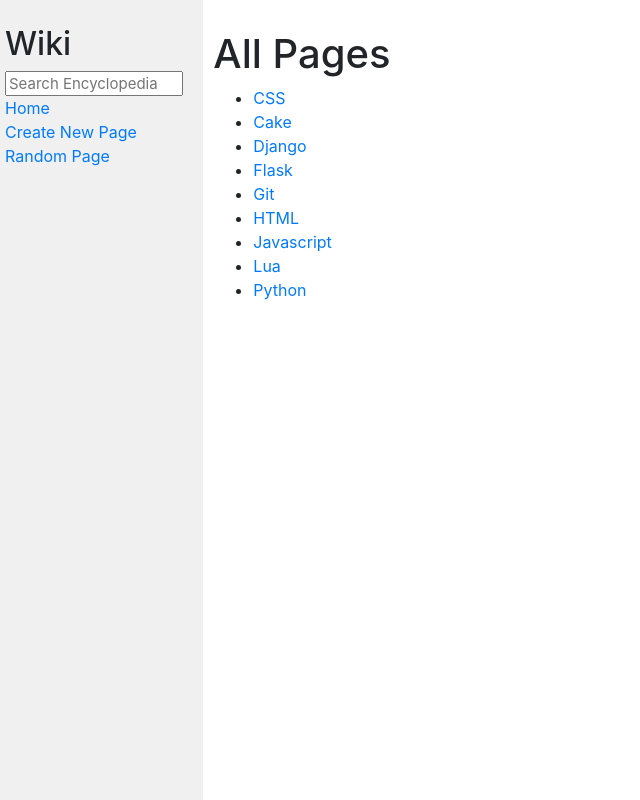
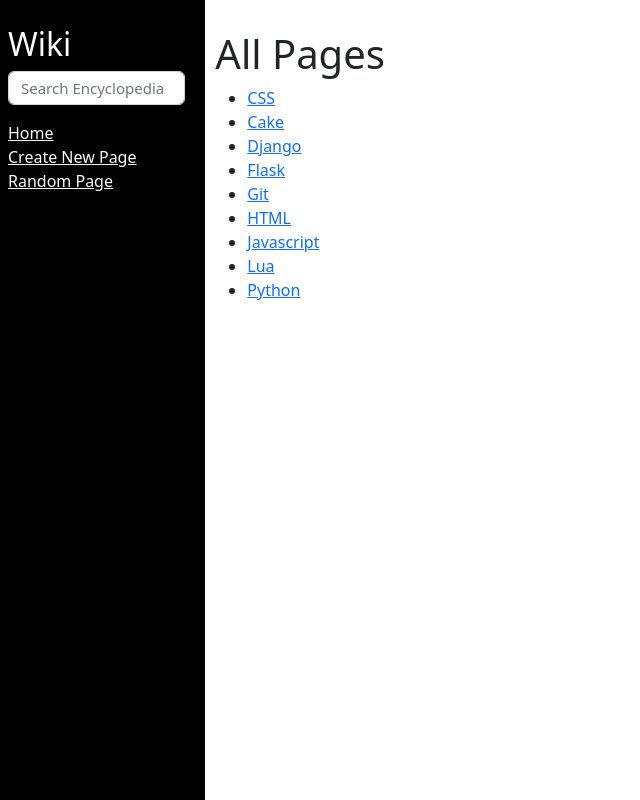
Before and after one commit to nqabenhle/wiki, a Django app: page /wiki/ in a window 1280 px wide. Shown: the whole page, without its empty margins (0-640 px from the left). Run offline with Django 3.2, Linux system fonts and the light colour scheme; some libraries are stand-ins or nearby versions.

Commit message:
Improve aesthetics of sidebar

```diff
--- a/encyclopedia/static/encyclopedia/styles.css
+++ b/encyclopedia/static/encyclopedia/styles.css
@@ -22,9 +22,14 @@ textarea {
   line-height: 15px; }
 
 .sidebar {
-  background-color: #f0f0f0;
+  background-color: #000;
+  color: #fafafa;
   height: 100vh;
   padding: 20px; }
+  .sidebar a {
+    color: #fafafa; }
+  .sidebar a:hover {
+    color: #fafafa !important; }
 
 .sidebar h2 {
   margin-top: 5px; }
--- a/encyclopedia/static/encyclopedia/styles.scss
+++ b/encyclopedia/static/encyclopedia/styles.scss
@@ -31,9 +31,16 @@ textarea {
 }
 
 .sidebar {
-    background-color: #f0f0f0;
+    background-color: #000;
+    color: #fafafa;
     height: 100vh;
     padding: 20px;
+    a {
+        color: #fafafa;
+    }
+    a:hover {
+        color: #fafafa !important;
+    }
 }
 
 .sidebar h2 {
--- a/encyclopedia/templates/encyclopedia/layout.html
+++ b/encyclopedia/templates/encyclopedia/layout.html
@@ -5,7 +5,8 @@
 <html lang="en">
     <head>
         <title>{% block title %}{% endblock %}</title>
-        <link rel="stylesheet" href="https://stackpath.bootstrapcdn.com/bootstrap/4.4.1/css/bootstrap.min.css" integrity="sha384-Vkoo8x4CGsO3+Hhxv8T/Q5PaXtkKtu6ug5TOeNV6gBiFeWPGFN9MuhOf23Q9Ifjh" crossorigin="anonymous">
+        <link href="https://cdn.jsdelivr.net/npm/bootstrap@5.2.0/dist/css/bootstrap.min.css" rel="stylesheet" integrity="sha384-gH2yIJqKdNHPEq0n4Mqa/HGKIhSkIHeL5AyhkYV8i59U5AR6csBvApHHNl/vI1Bx" crossorigin="anonymous">
+        <script src="https://cdn.jsdelivr.net/npm/bootstrap@5.2.0/dist/js/bootstrap.bundle.min.js" integrity="sha384-A3rJD856KowSb7dwlZdYEkO39Gagi7vIsF0jrRAoQmDKKtQBHUuLZ9AsSv4jD4Xa" crossorigin="anonymous"></script>
         <link href="{% static 'encyclopedia/styles.css' %}" rel="stylesheet">
     </head>
     <body>
@@ -13,7 +14,9 @@
             <div class="sidebar col-lg-2 col-md-3">
                 <h2>Wiki</h2>
                 <form action="{% url 'wiki:search' %}">
-                    <input class="search" type="text" name="q" placeholder="Search Encyclopedia">
+                    <div class="mb-3">
+                        <input class="search form-control" type="text" name="q" placeholder="Search Encyclopedia">
+                    </div>
                 </form>
                 <div>
                     <a href="{% url 'wiki:index' %}">Home</a>
--- a/encyclopedia/views.py
+++ b/encyclopedia/views.py
@@ -52,7 +52,7 @@ def search(request):
 
     form = request.GET["q"]
 
-    return display_entry(request, entry=form)
+    return HttpResponseRedirect(f"/wiki/{form}")
 
 class NewEntryForm(forms.Form):
     title = forms.CharField()
```
Also changed, not shown: encyclopedia/templates/encyclopedia/display.html (+6 -2 lines), 1 other file.
